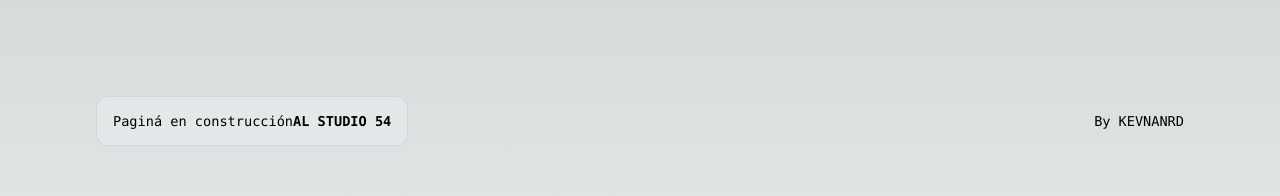
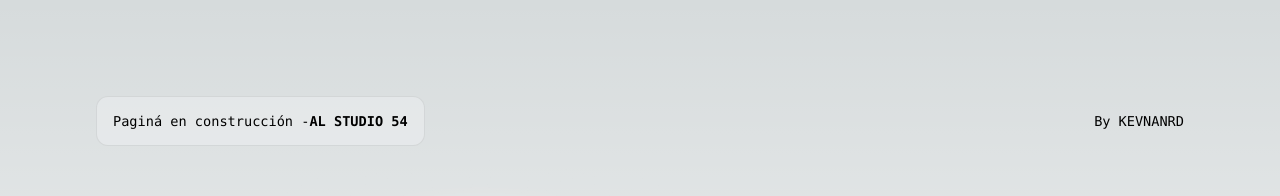
Before and after one commit to kevnnard/ALS54, a Next.js app: page / in a window 1280 px wide. Shown: the top 196 px of the page. Built offline with nearby package versions, Linux system fonts and the light colour scheme.

Commit message:
COMMING SOON 2

```diff
--- a/app/page.js
+++ b/app/page.js
@@ -6,7 +6,7 @@ export default function Home() {
     <main className={styles.main}>
       <div className={styles.description}>
         <p>
-         Paginá en construcción
+         Paginá en construcción -
           <code className={styles.code}>AL STUDIO 54</code>
         </p>
         <div>
```
